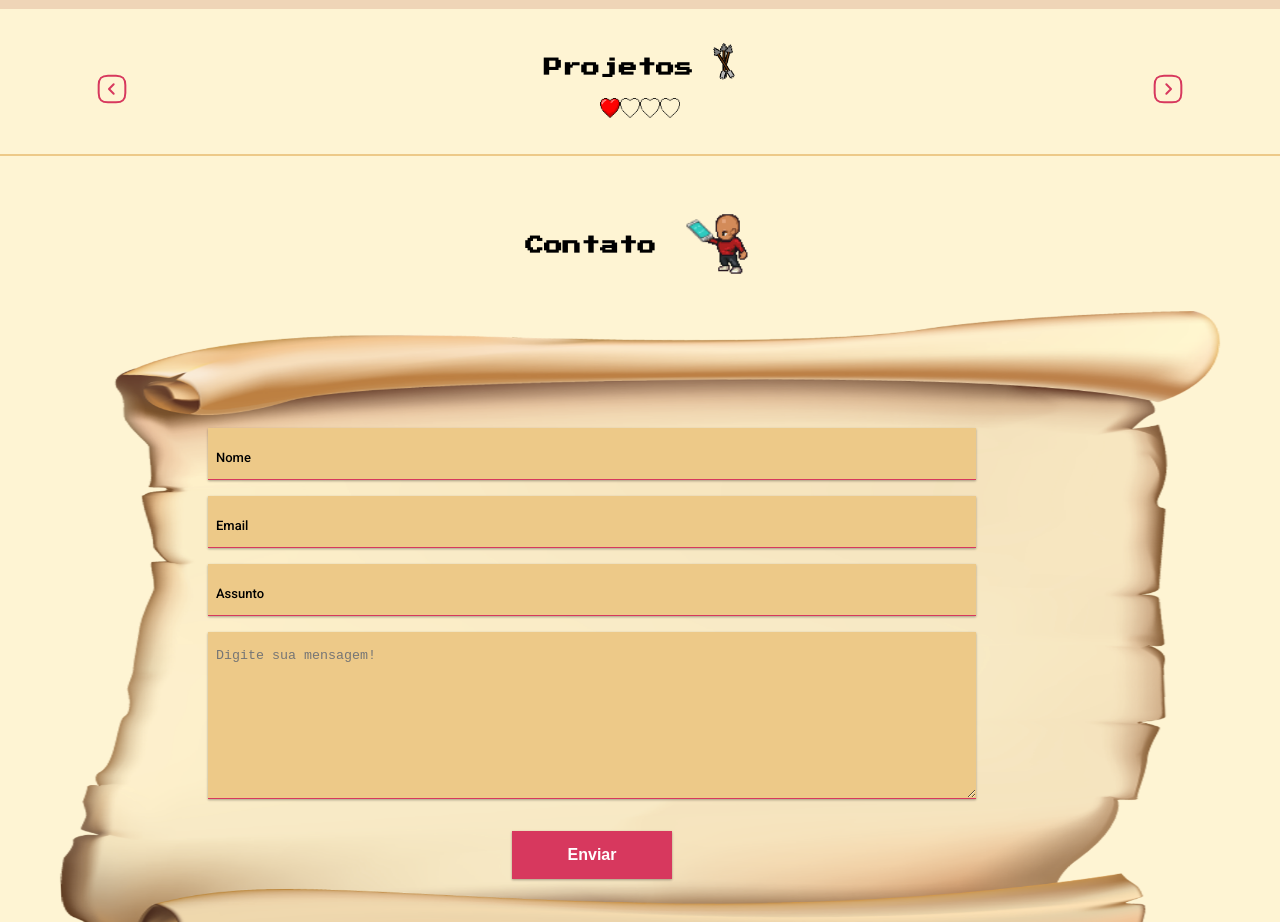
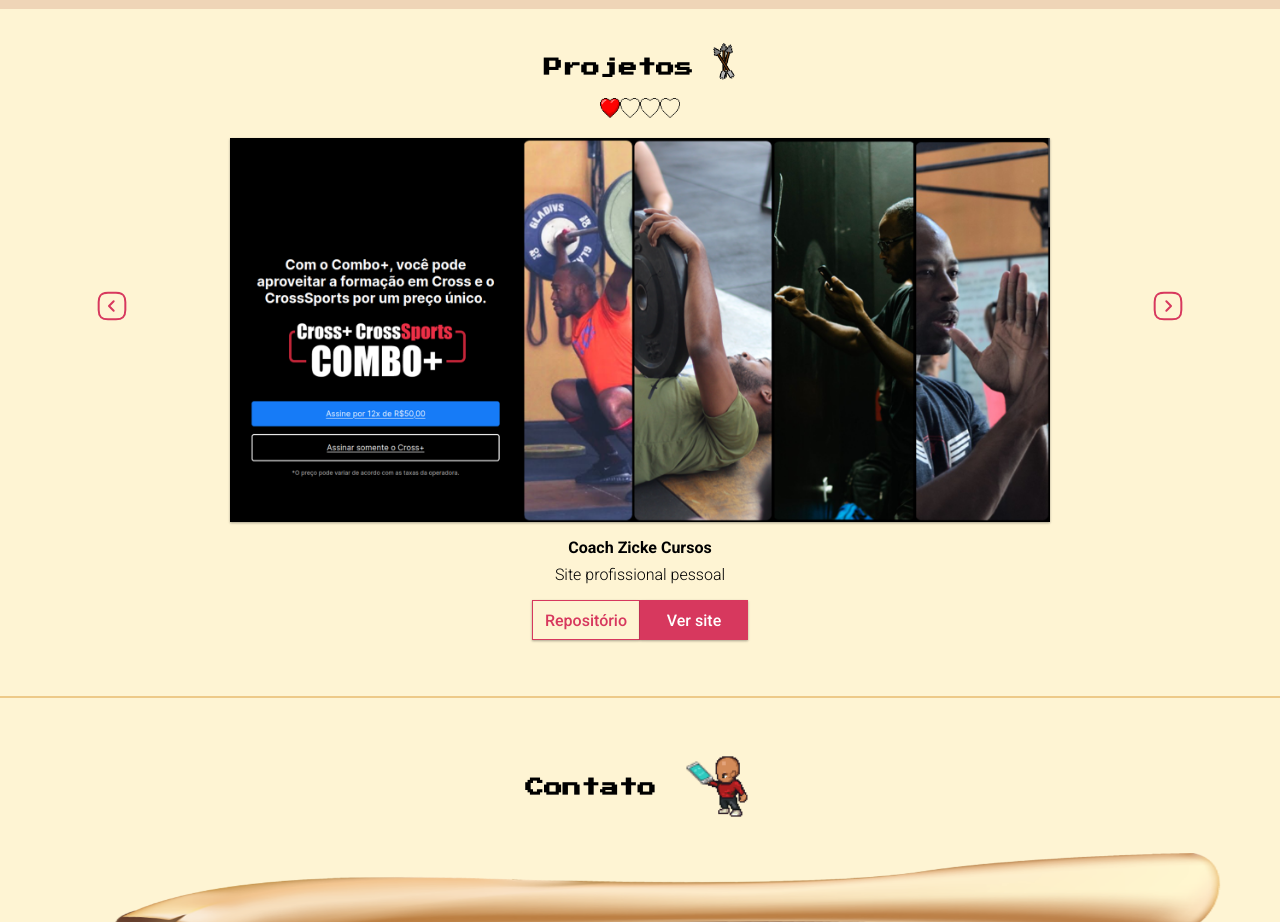
Before and after one commit to LuizLimaDev/Challenge-Oracle-ONE-porfifolio, a plain HTML site: page index.html in a window 1280 px wide. Shown: the part 1900-2822 px from the top of the page. Drawn offline with Linux system fonts and the light colour scheme; files whose address does not match are found by name.

Commit message:
correcao de bugs

```diff
--- a/index.html
+++ b/index.html
@@ -237,7 +237,7 @@
                 </div>
             </div> -->
 
-            <div class="projetos__box oculto">
+            <div class="projetos__box selecionado">
                 <img src="src/img/projetos/coach-zick-cursos.png" alt="imagem do site cursos coach zicke"
                     class="projetos__box--img">
                 <h4 class="projetos__projeto">Coach Zicke Cursos</h4>
```
